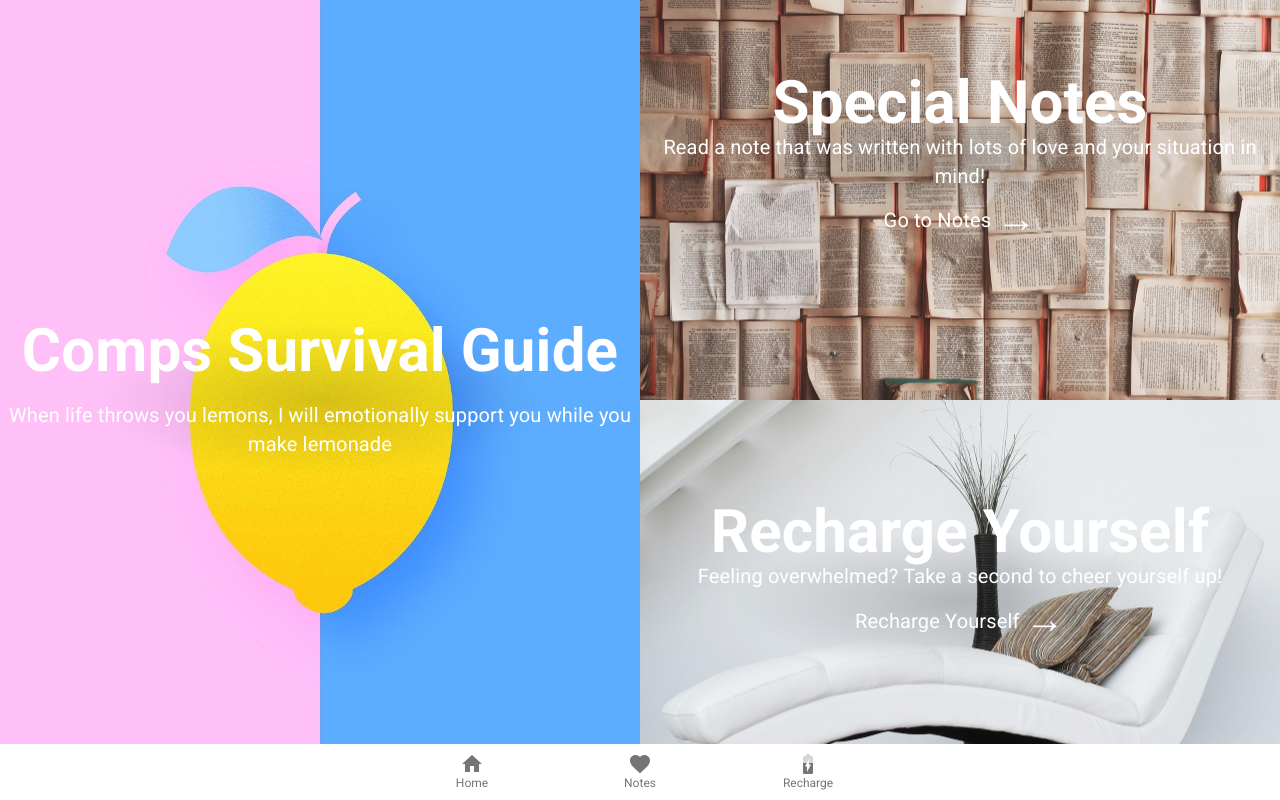
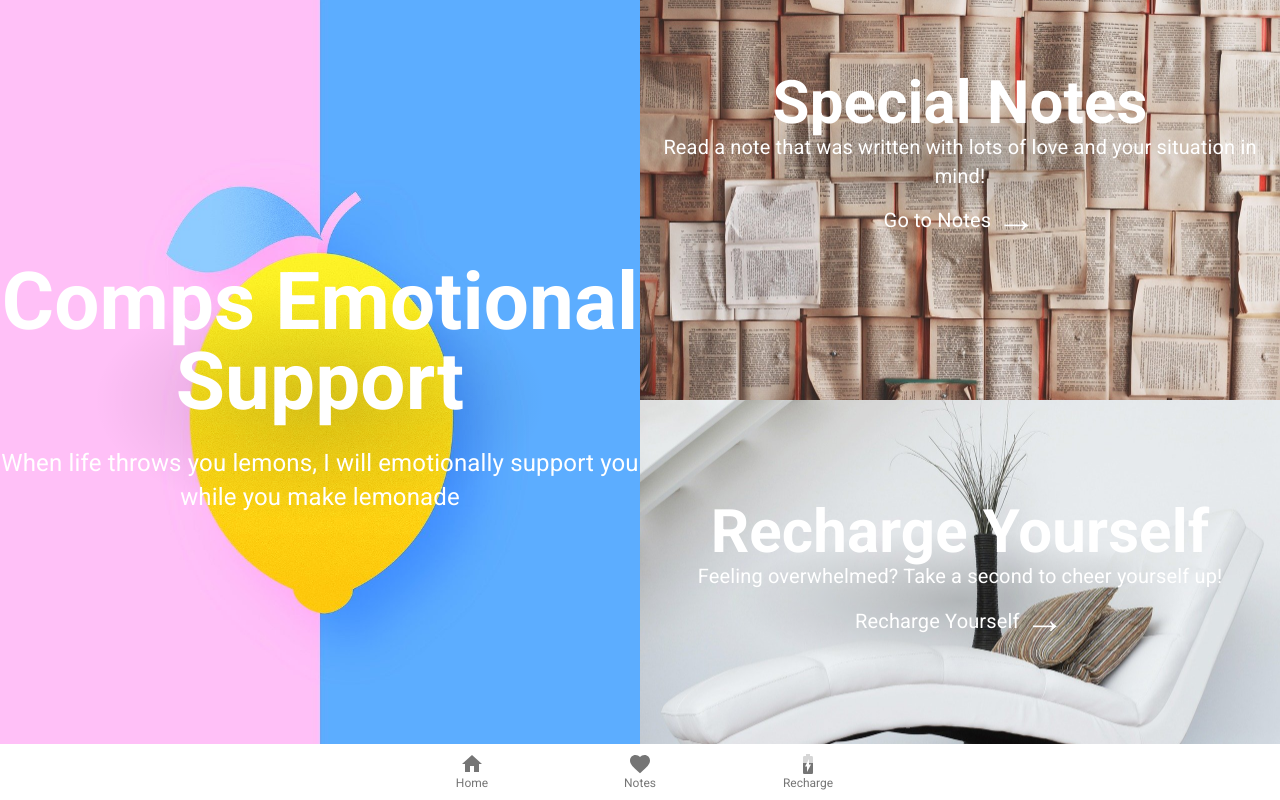
Before and after one commit to travissaylor/sarah-comps-app, a Next.js app: page / in a window 1280 px wide. Built offline with nearby package versions, Linux system fonts and the light colour scheme.

Commit message:
Updating font sizing on home page

```diff
--- a/pages/index.js
+++ b/pages/index.js
@@ -21,13 +21,13 @@ const styles = theme => ({
     },
     textAlign: 'center',
     '& h1': {
-      fontSize: '60px',
+      fontSize: '80px',
       lineHeight: '1',
       fontWeight: '800',
       margin: 0,
     },
     '& p': {
-      fontSize: '20px',
+      fontSize: '24px',
     },
     '& div': {
       background: 'radial-gradient(rgba(0,0,0,.15), rgba(0,0,0,0), rgba(0,0,0,0))',
@@ -141,7 +141,7 @@ class Home extends React.Component {
         <Grid container spacing={0}>
           <Grid item xs={12} sm={6} className={classes.hero}>
             <div>
-              <h1 className="title">Comps Survival Guide</h1>
+              <h1 className="title">Comps Emotional Support</h1>
               <p className="description">
                 When life throws you lemons, I will emotionally support you while you make lemonade
               </p>
```
